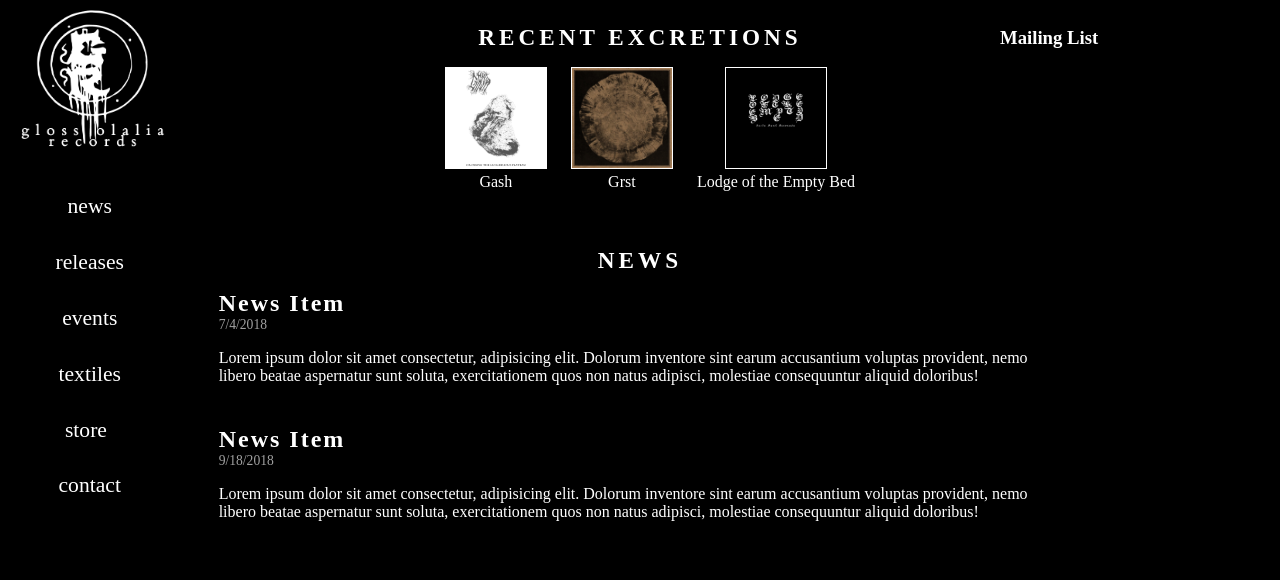
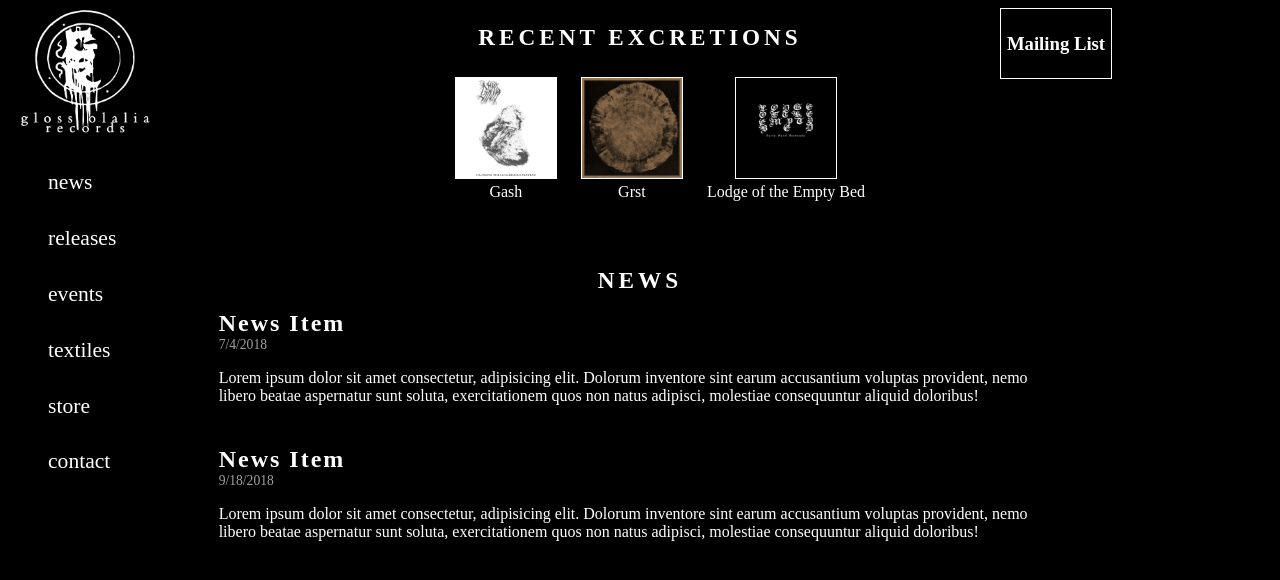
Before and after one commit to stephenparkhum/Glossolalia-Records-2019, a plain HTML site: page index.html in a window 1280 px wide. Drawn offline with Linux system fonts and the light colour scheme; a web font is replaced by a local one.

Commit message:
Updated Mailing List
Updated fixed side-bar mailing list link

```diff
--- a/css/style.css
+++ b/css/style.css
@@ -25,7 +25,8 @@ html {
 .side_nav {
     grid-area: side_nav;
     text-align: center;
-    width: 55%;
+    width: 10%;
+    position: fixed;
 }
 
 .side_nav ul {
@@ -34,8 +35,12 @@ html {
 }
 
 .side_nav .gr-side-logo {
-    width: 150px;
+    width: 135px;
     padding-left: 10px;
+}
+
+.side_nav a .gr-side-logo {
+    width: 135px;
 }
 
 a {
@@ -45,20 +50,21 @@ a {
 
 .side_nav a:hover {
     text-decoration: underline;
+
 }
 
 .side_nav ul li {
     text-transform: lowercase;
     padding-bottom: 1px;
     font-size: 1.35em;
-    text-align: center;
+    text-align: left;
     margin-bottom: 30px;
-    padding-left: 10%;
+    padding-left: 0px;
 
 }
 
 .side_nav ul li:first-child {
-    padding-top: 25px;
+    padding-top: 15px;
 }
 
 .main_content {
@@ -119,8 +125,7 @@ body h1 {
     list-style: none;
     align-content: center;
     display: inline-block;
-    padding-right: 20px;
-
+    padding: 10px;
 }
 
 .recent ul li img {
@@ -413,3 +418,14 @@ p .artist-bio {
 .contacts-page {
     display: none;
 }
+
+
+
+/* MAILING LIST */
+.mailing-list {
+    border: 1px solid white;
+    background-color: black;
+    width: 100px;
+    text-align: center;
+    padding: 5px;
+}
--- a/index.html
+++ b/index.html
@@ -245,7 +245,10 @@
         </div>
         <div class="right_">
             <a href="https://bandcamp.us3.list-manage.com/subscribe?u=43688492c5e06627ae0d05414&id=5df6c81a54">
-                <h3>Mailing List</h3>
+                <div class="mailing-list">
+                    <h3>Mailing List</h3>
+                </div>
+
             </a>
         </div>
     </div>
```
